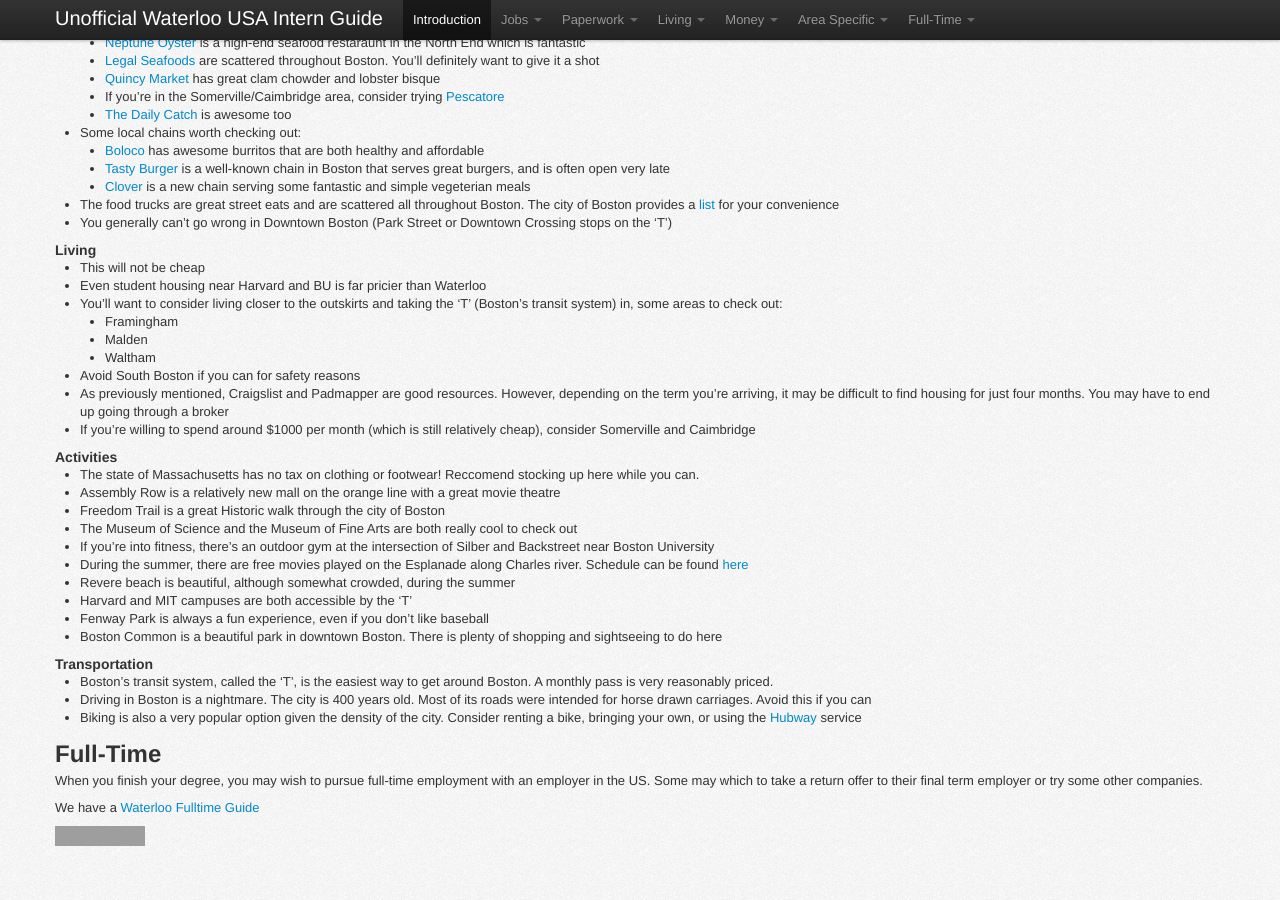
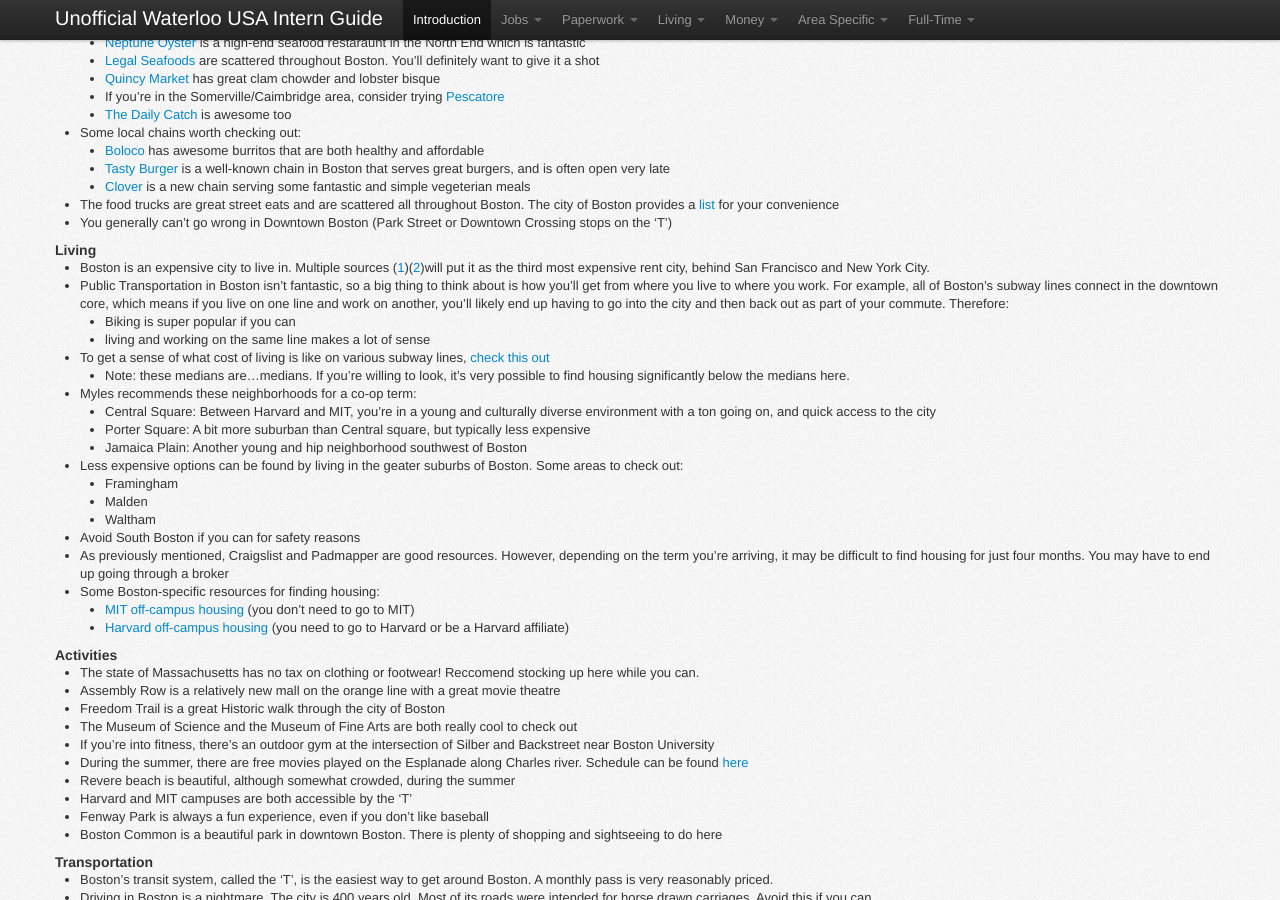
Before and after one commit to sholiday/Unofficial-Waterloo-USA-Intern-Guide, a Jekyll site: the page built from index.markdown, in a window 1280 px wide and 900 px high, scrolled down 20611 px. Built offline with Jekyll 4.4.1, drawn with Linux system fonts in a browser that asks for light colours; nearby versions of some CDN libraries; grey boxes are pictures that could not be loaded.

Commit message:
boston living - more reference material, recommendations for cambridge

```diff
--- a/index.markdown
+++ b/index.markdown
@@ -1729,15 +1729,25 @@ The main places are really only the Space Needle and Pike Place Market. More wil
 * You generally can't go wrong in Downtown Boston (Park Street or Downtown Crossing stops on the 'T')
 
 #### Living
-* This will not be cheap
-* Even student housing near Harvard and BU is far pricier than Waterloo
-* You'll want to consider living closer to the outskirts and taking the 'T' (Boston's transit system) in, some areas to check out:
+* Boston is an expensive city to live in. Multiple sources ([1](https://www.apartmentlist.com/rentonomics/national-rent-data/))([2](http://www.businessinsider.com/the-most-expensive-places-for-rent-in-us-2016-4/#no-17-long-beach-california-tie-the-median-rent-for-a-one-bedroom-here-is-1200-a-month-4))will put it as the third most expensive rent city, behind San Francisco and New York City.
+* Public Transportation in Boston isn't fantastic, so a big thing to think about is how you'll get from where you live to where you work. For example, all of Boston's subway lines connect in the downtown core, which means if you live on one line and work on another, you'll likely end up having to go into the city and then back out as part of your commute. Therefore:
+  * Biking is super popular if you can
+  * living and working on the same line makes a lot of sense
+* To get a sense of what cost of living is like on various subway lines, [check this out](http://bostinno.streetwise.co/2017/01/17/rent-for-one-bedroom-in-boston-mapped-by-mbta-stop/)
+  * Note: these medians are...medians. If you're willing to look, it's very possible to find housing significantly below the medians here.
+* Myles recommends these neighborhoods for a co-op term:
+  * Central Square: Between Harvard and MIT, you're in a young and culturally diverse environment with a ton going on, and quick access to the city
+  * Porter Square: A bit more suburban than Central square, but typically less expensive
+  * Jamaica Plain: Another young and hip neighborhood southwest of Boston
+* Less expensive options can be found by living in the geater suburbs of Boston. Some areas to check out:
 	* Framingham
 	* Malden
 	* Waltham
 * Avoid South Boston if you can for safety reasons
 * As previously mentioned, Craigslist and Padmapper are good resources. However, depending on the term you're arriving, it may be difficult to find housing for just four months. You may have to end up going through a broker
-* If you're willing to spend around $1000 per month (which is still relatively cheap), consider Somerville and Caimbridge
+* Some Boston-specific resources for finding housing:
+  * [MIT off-campus housing](https://www.mitoffcampus.com/) (you don't need to go to MIT)
+  * [Harvard off-campus housing](https://www.harvardhousingoffcampus.com/) (you need to go to Harvard or be a Harvard affiliate)
 
 #### Activities
 * The state of Massachusetts has no tax on clothing or footwear! Reccomend stocking up here while you can.
```
